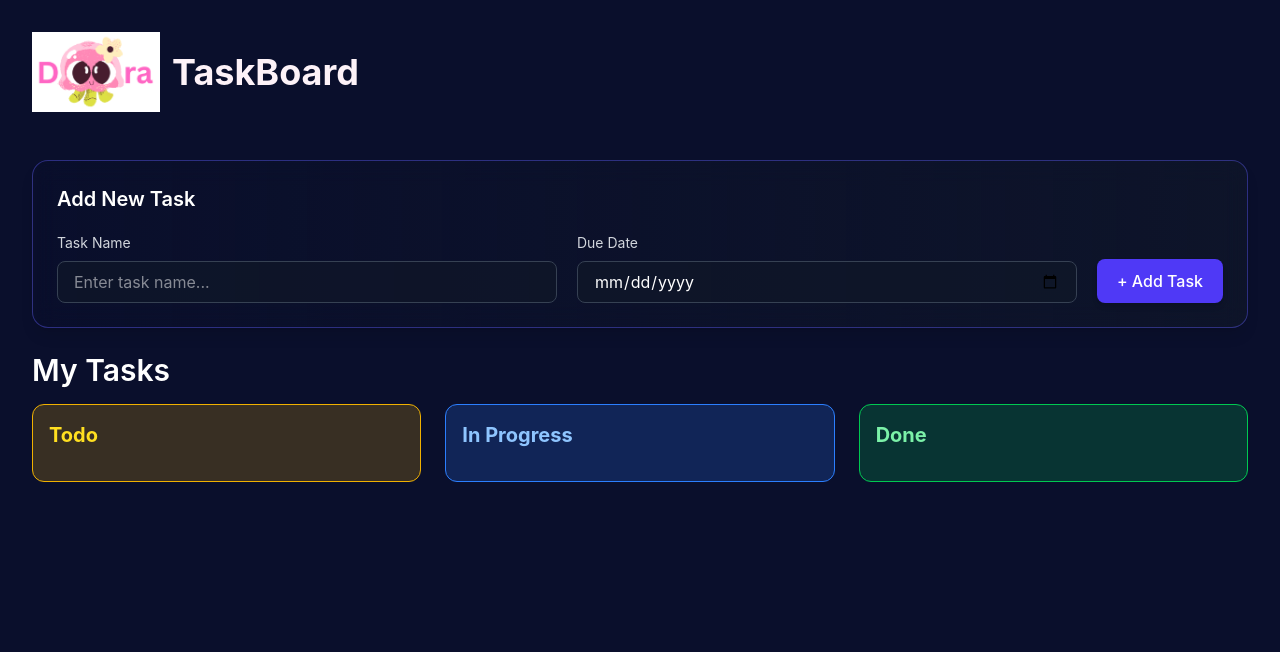
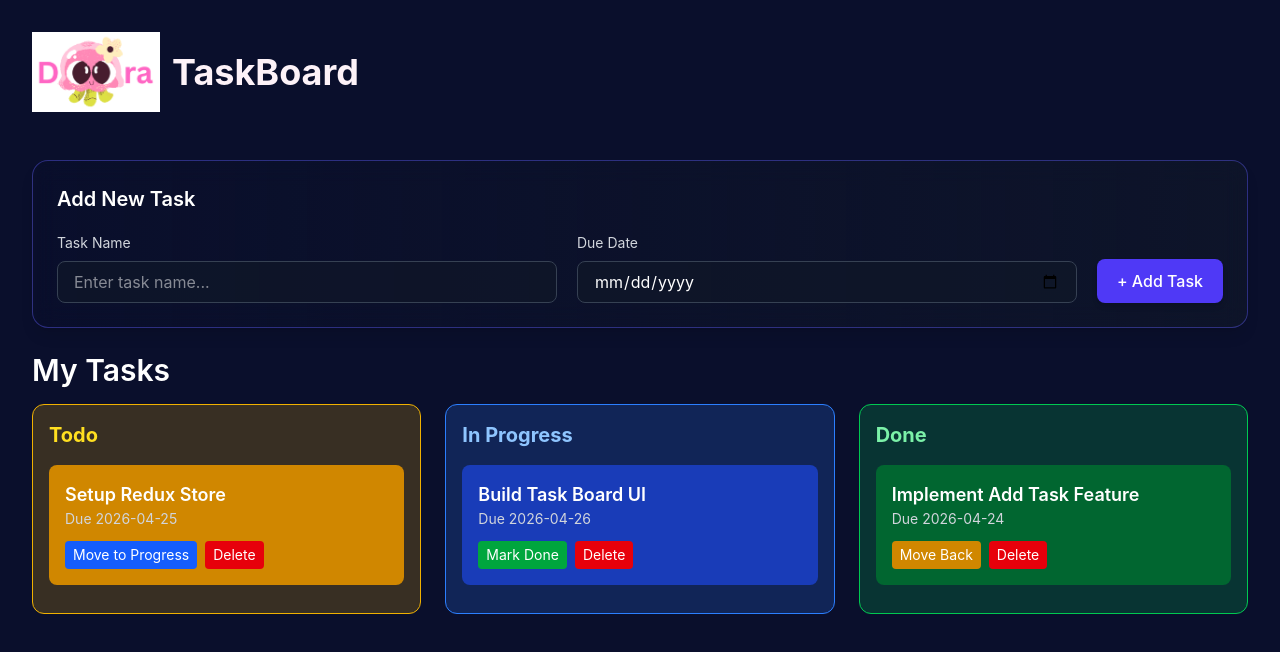
Before and after one commit to kajolsinghme/Doora, a React (Vite) app in the folder client/: page / in a window 1280 px wide. Shown: the top 652 px of the page. Built offline with nearby package versions, Linux system fonts and the light colour scheme.

Commit message:
feat: seed initial task data for all status columns

```diff
--- a/client/src/features/tasks/taskSlice.js
+++ b/client/src/features/tasks/taskSlice.js
@@ -1,7 +1,26 @@
 import { createSlice } from "@reduxjs/toolkit";
 
 const initialState = {
-  items: [],
+  items: [
+    {
+      id: "1",
+      name: "Setup Redux Store",
+      dueDate: "2026-04-25",
+      status: "todo",
+    },
+    {
+      id: "2",
+      name: "Build Task Board UI",
+      dueDate: "2026-04-26",
+      status: "in-progress",
+    },
+    {
+      id: "3",
+      name: "Implement Add Task Feature",
+      dueDate: "2026-04-24",
+      status: "done",
+    },
+  ],
   loading: false,
   error: null,
 };
@@ -14,18 +33,18 @@ const taskSlice = createSlice({
       state.items.push(action.payload);
     },
     deleteTask: (state, action) => {
-        state.items = state.items.filter((item) => item.id !== action.payload)
+      state.items = state.items.filter((item) => item.id !== action.payload);
     },
     updateStatus: (state, action) => {
-        const {id, status} = action.payload
-        const task = state.items.find((item) => item.id ===  id)
-        if(task){
-            task.status = status
-        }
-    }
+      const { id, status } = action.payload;
+      const task = state.items.find((item) => item.id === id);
+      if (task) {
+        task.status = status;
+      }
+    },
   },
 });
 
-export const {addTask, deleteTask, updateStatus} = taskSlice.actions
+export const { addTask, deleteTask, updateStatus } = taskSlice.actions;
 
-export default taskSlice.reducer
+export default taskSlice.reducer;
```
